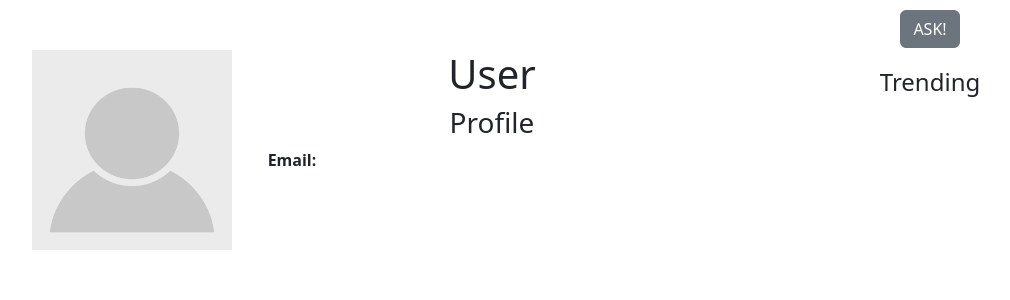
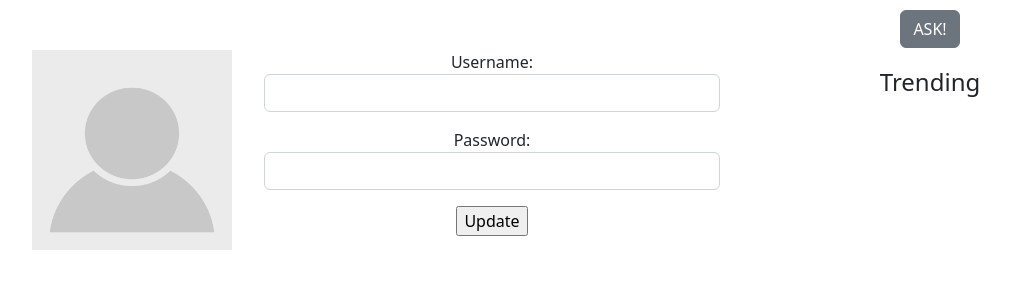
Before and after one commit to erastoff/hasker, a Django app: template users/templates/users/user_detail.html in a window 1280 px wide. Shown: the part 56-356 px from the top of the page, without its empty margins (82-1092 px from the left). Run offline with Django 5.2, Linux system fonts and the light colour scheme; the template is opened without the code that fills it: values that come from a table or form of the project are taken from there, others are empty.

Commit message:
Master - UpdateView added instead of Template view in user-profile

```diff
--- a/users/forms.py
+++ b/users/forms.py
@@ -48,3 +48,16 @@ class UserAuthenticationForm(AuthenticationForm):
         for field in self.fields.items():
             widget: Widget = field[1].widget
             widget.attrs["class"] = "form-control"
+
+
+class UserProfileForm(forms.ModelForm):
+    class Meta:
+        model = User
+        fields = ["username", "email", "image"]
+
+    def __init__(self, *args, **kwargs):
+        super().__init__(*args, **kwargs)
+        self.fields["username"].widget.attrs["readonly"] = True
+        for field in self.fields.items():
+            widget: Widget = field[1].widget
+            widget.attrs["class"] = "form-control"
--- a/users/templates/users/user_detail.html
+++ b/users/templates/users/user_detail.html
@@ -18,21 +18,29 @@
             {% endif %}
         </div>
         <div class="col-8" style="padding-top: 50px;">
-          <h1>User <strong>{{ user.username }}</strong></h1>
-            <div>
-                <h3> Profile </h3>
-                  <div>
-                      <div class="row">
-                        <div class="col col-2">
-                          <strong> Email: </strong>
-                        </div>
-                        <div class="col">
-                          {{ user.email }}
-                        </div>
-                      </div>
-                  </div>
-            </div>
+{#          <h1>User <strong>{{ user.username }}</strong></h1>#}
+{#            <div>#}
+{#                <h3> Profile </h3>#}
+{#                  <div>#}
+{#                      <div class="row">#}
+{#                        <div class="col col-2">#}
+{#                          <strong> Email: </strong>#}
+{#                        </div>#}
+{#                        <div class="col">#}
+{#                          {{ user.email }}#}
+{#                        </div>#}
+{#                      </div>#}
+{#                  </div>#}
+{#            </div>#}
+            <form method="post" enctype="multipart/form-data">
+              {% csrf_token %}
+                {{ form.as_p }}
+                <input type="submit" value="Update">
+            </form>
         </div>
+
+
+
       </div>
     </div>
 
```
Also changed, not shown: users/views.py (+13 -9 lines).
